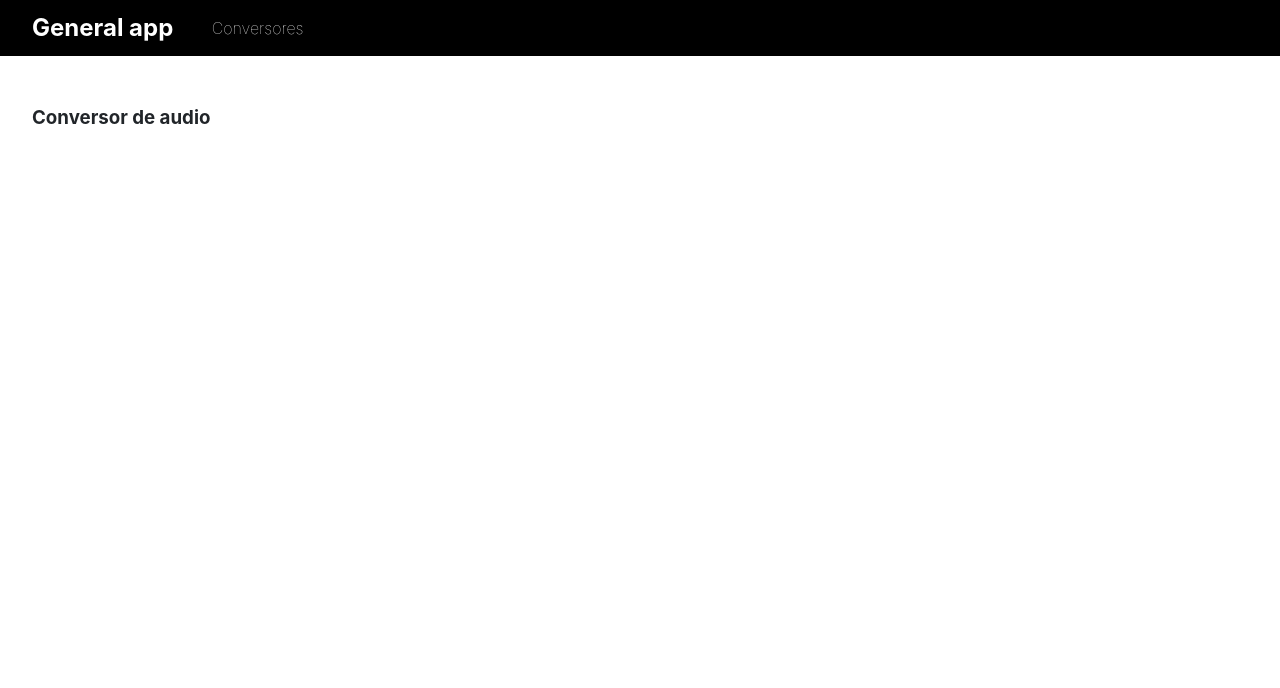
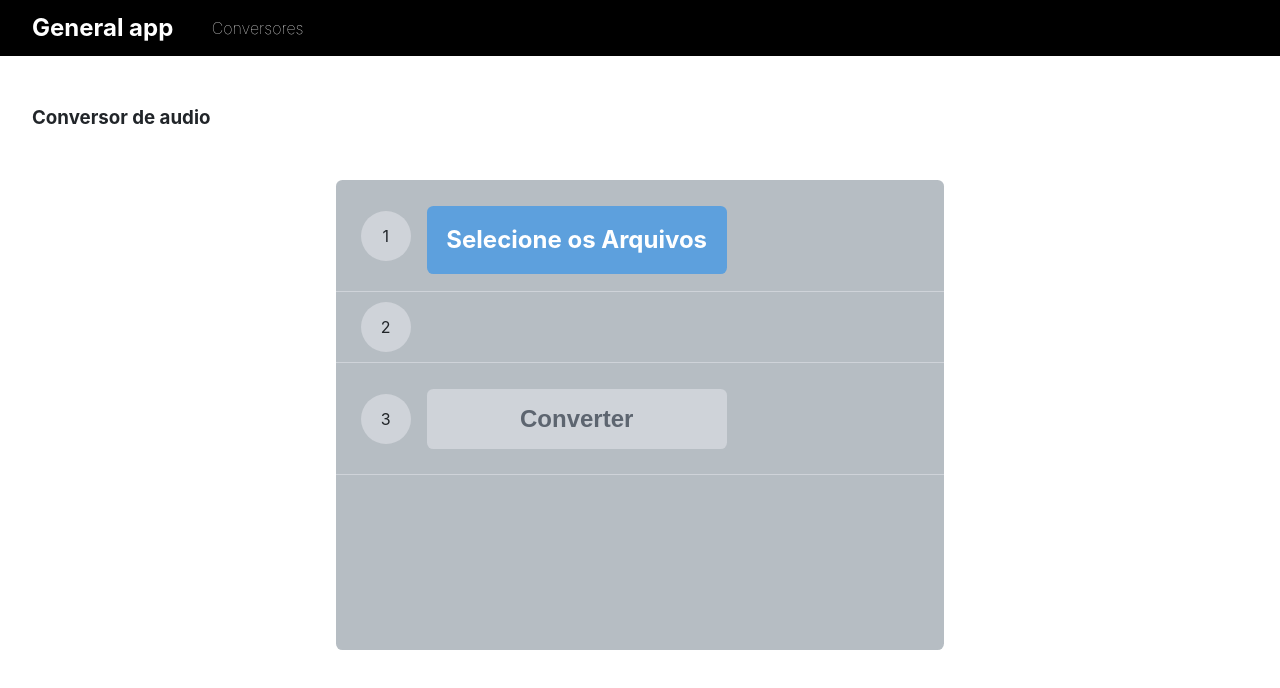
Before and after one commit to Diogoloiola/converter-frontent, a Vue app: page / in a window 1280 px wide. Shown: the top 688 px of the page. Built offline with nearby package versions, Linux system fonts and the light colour scheme.

Commit message:
create view for convert only music

```diff
--- a/src/App.vue
+++ b/src/App.vue
@@ -7,10 +7,12 @@
         <h3>Conversor de audio</h3>
       </div>
     </section>
-
+    <AppCard />
   </main>
 </template>
 
 <script setup lang="ts">
 import AppHeader from './components/AppHeader.vue';
+import AppCard from './components/AppCard.vue';
+
 </script>
--- a/src/components/AppButton.vue
+++ b/src/components/AppButton.vue
@@ -7,11 +7,11 @@
     display: block;
     width: 100%;
     border: none;
+    border-radius: 0.4rem;
 }
 
 .btn:hover{
     cursor: pointer;
-    opacity: 0.5;
     transition: 0.5s;
 }
 
@@ -22,6 +22,13 @@
 .primary {
     background-color: #5da0dd;
     color: var(--white);
+    font-size: 1.5rem;
+    font-weight: bold;
+}
+
+.secondary {
+    background-color: var(--gray-two);
+    color: #5d6570;
     font-size: 1.5rem;
     font-weight: bold;
 }
--- /dev/null
+++ b/src/components/AppCard.vue
@@ -0,0 +1,78 @@
+<template>
+    <section class="mt-3">
+        <div class="card">
+            <div class="card-header">
+                <div class="container d-flex">
+                    <div class="step">
+                        <span>1</span>
+                    </div>
+                    <div class="container-btn">
+                        <AppUploadFiles />
+                    </div>
+                </div>
+            </div>
+            <div class="card-body">
+                <div class="container d-flex">
+                    <div class="step">
+                        <span>2</span>
+                    </div>
+                </div>
+            </div>
+            <div class="card-body">
+                <div class="container d-flex">
+                    <div class="step">
+                        <span>3</span>
+                    </div>
+                    <div class="container-btn">
+                        <AppButton content="Converter" background="secondary" />
+                    </div>
+                </div>
+            </div>
+        </div>
+    </section>
+</template>
+
+<style>
+.card {
+    width: 50%;
+    height: 470px;
+    background-color: var(--gray);
+    border-radius: 0.4rem;
+    margin: auto;
+}
+
+.card-header {
+    min-height: 100px;
+    border-bottom: 1px solid var(--gray-two);
+    padding: 10px;
+}
+
+.card-body {
+    border-bottom: 1px solid var(--gray-two);
+    padding: 10px;
+}
+
+.step {
+    width: 50px;
+    height: 50px;
+    background-color: var(--gray-two);
+    border-radius: 50%;
+    display: flex;
+    align-items: center;
+    justify-content: center;
+}
+
+.container-btn {
+    width: 299.99px;
+    height: 75px;
+    border: none;
+    border-radius: 0.4rem;
+    margin-top: 1rem;
+    margin-left: 1rem;
+}
+</style>
+
+<script setup lang="ts">
+import AppButton from './AppButton.vue';
+import AppUploadFiles from './AppUploadFiles.vue';
+</script>
--- a/src/components/AppUploadFiles.vue
+++ b/src/components/AppUploadFiles.vue
@@ -33,6 +33,7 @@
     display: flex;
     align-items: center;
     justify-content: center;
+    border-radius: 0.4rem;
 }
 
 .remove {
@@ -55,6 +56,6 @@ const uploadFile = (event: Event) => {
 }
 
 const removeElement = (id: number) => {
-    files.value = files.value?.filter((file, index) => index !== id)
+    files.value = []
 }
 </script>
```
